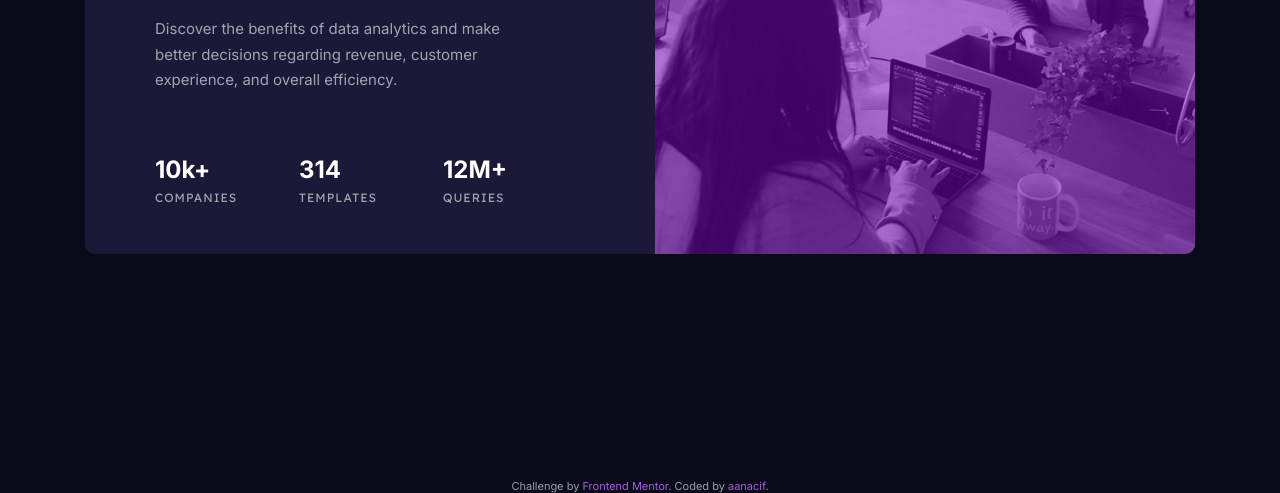
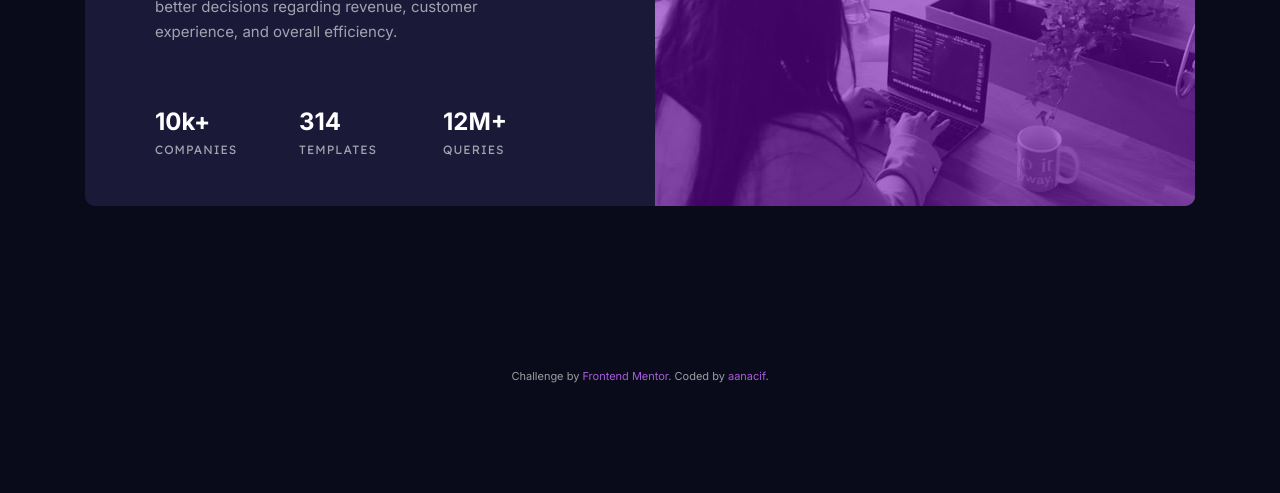
Before and after one commit to aanacif/stats-preview-card, a website: page index.html in a window 1280 px wide. Shown: the part 417-910 px from the top of the page. After the commit the page ends 800 px from the top, so only its background shows below. Drawn offline with Linux system fonts and the light colour scheme.

Commit message:
checking

```diff
--- a/app/scss/components/footer.scss
+++ b/app/scss/components/footer.scss
@@ -1,5 +1,10 @@
 @use '../util' as *;
 
+footer {
+  position: fixed;
+  left: 50%;
+  bottom: 0;
+  transform: translateX(-50%);
   .attribution {
     font-size: 11px;
     text-align: center;
@@ -8,3 +13,4 @@
   .attribution a {
     color: var(--softviolet);
   }
+}
--- a/app/scss/components/stats.scss
+++ b/app/scss/components/stats.scss
@@ -6,7 +6,6 @@
   grid-template-rows: 446px;
   justify-content: center;
   align-content: center;
-  height: 800px;
   grid-template-areas: "details picture";
   @include breakpoint-down(medium) {
     grid-template-columns: minmax(416px, 738px);
--- a/app/scss/globals/boilerplate.scss
+++ b/app/scss/globals/boilerplate.scss
@@ -15,4 +15,5 @@ body {
   font-size: 15px;
   font-family: var(--font-primary);
   background-color: var(--verydarkblue);
+  height: 95vh;
 }
--- a/app/scss/globals/layout.scss
+++ b/app/scss/globals/layout.scss
@@ -1,12 +1,12 @@
 @use '../util' as *;
 
 .container {
-  margin: 3rem auto;
+  display: flex;
+  flex-direction: column;
+  justify-content: center;
+  align-items: center;
+  margin: 0 auto;
   padding: 0;
+  max-width: rem(1440);
   height: 100vh;
-  max-width: rem(1440);
-  max-height: rem(800);
-  @include breakpoint-down(medium) {
-    min-height: rem(800);
-  }
 }
```
Also changed, not shown: dist/style.css, 1 other file. Lines whose indentation alone changed are shown as unchanged.
